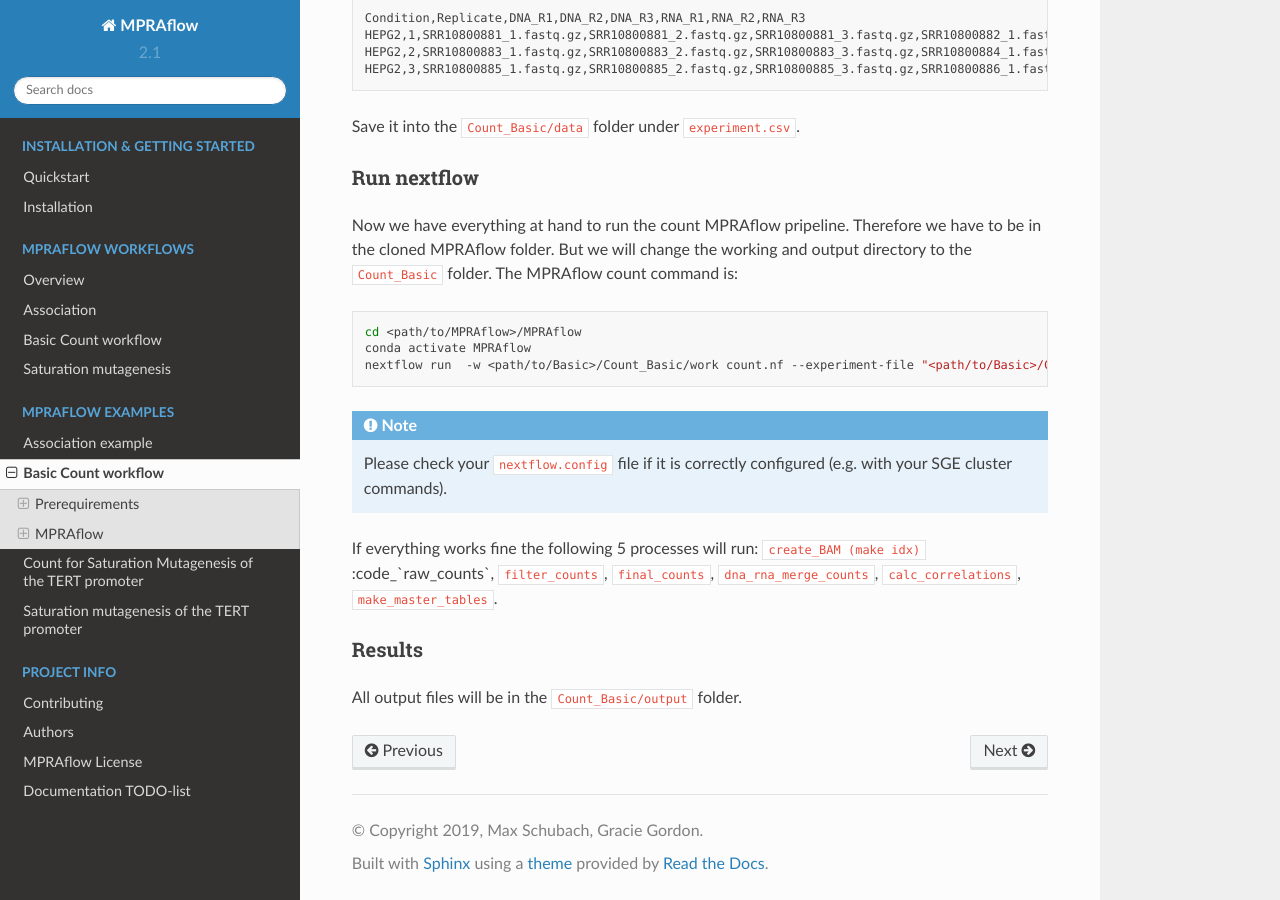
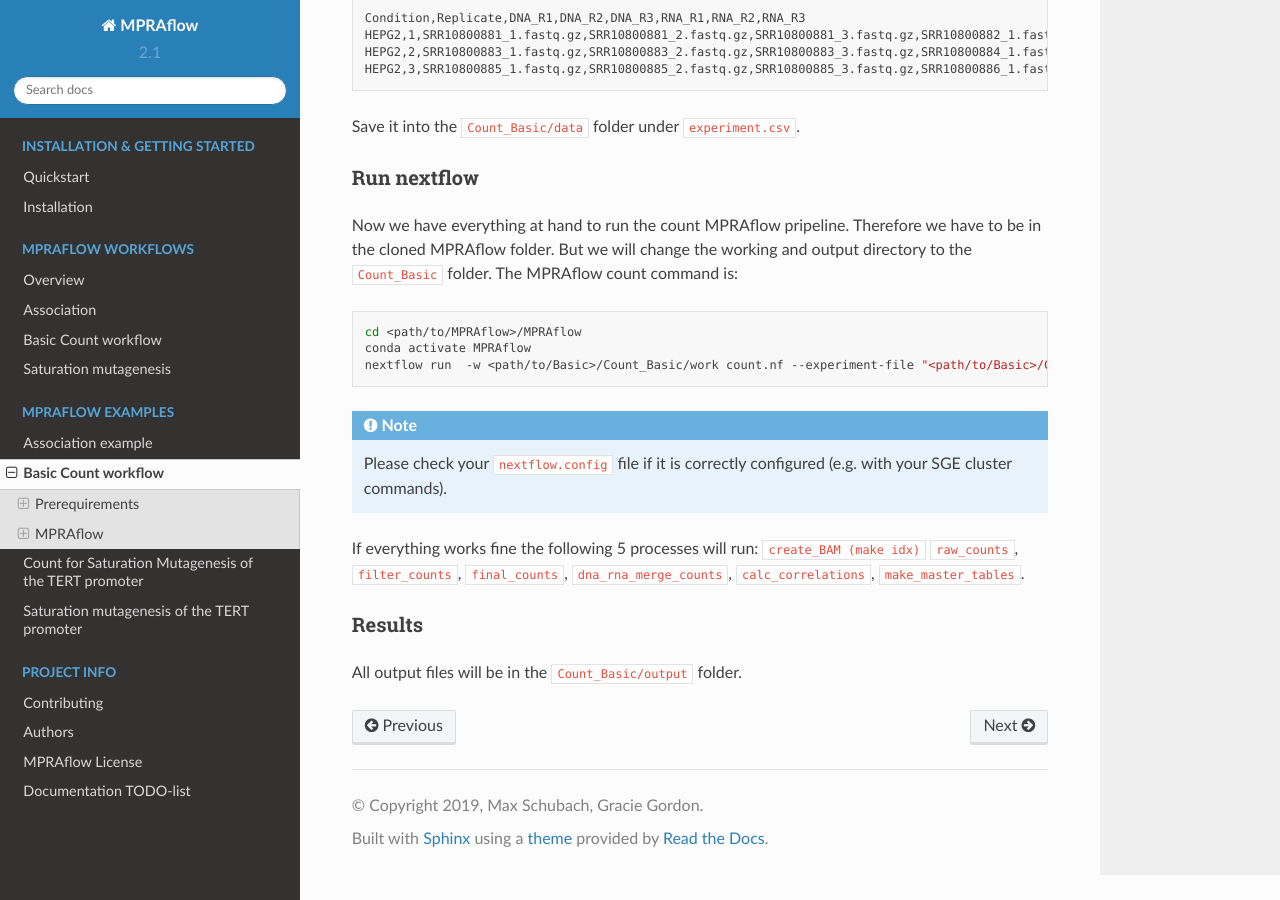
Before and after one commit to shendurelab/MPRAflow, a Sphinx documentation site: the page built from docs/count_example1.rst, in a window 1280 px wide and 900 px high, scrolled down 1986 px. Built offline with Sphinx 7.4.7 and the Read the Docs theme 2.0.0, drawn with Linux system fonts in a browser that asks for light colours; formulas are drawn with MathJax 3; pages that are not in the unit, such as notebooks, are missing from menus.

Commit message:
Update count_example1.rst

```diff
--- a/docs/count_example1.rst
+++ b/docs/count_example1.rst
@@ -103,7 +103,7 @@ Now we have everything at hand to run the count MPRAflow pripeline. Therefore we
 
 .. note:: Please check your :code:`nextflow.config` file if it is correctly configured (e.g. with your SGE cluster commands).
 
-If everything works fine the following 5 processes will run: :code:`create_BAM (make idx)` :code_`raw_counts`, :code:`filter_counts`, :code:`final_counts`, :code:`dna_rna_merge_counts`, :code:`calc_correlations`, :code:`make_master_tables`.
+If everything works fine the following 5 processes will run: :code:`create_BAM (make idx)` :code:`raw_counts`, :code:`filter_counts`, :code:`final_counts`, :code:`dna_rna_merge_counts`, :code:`calc_correlations`, :code:`make_master_tables`.
 
 
 Results
```
